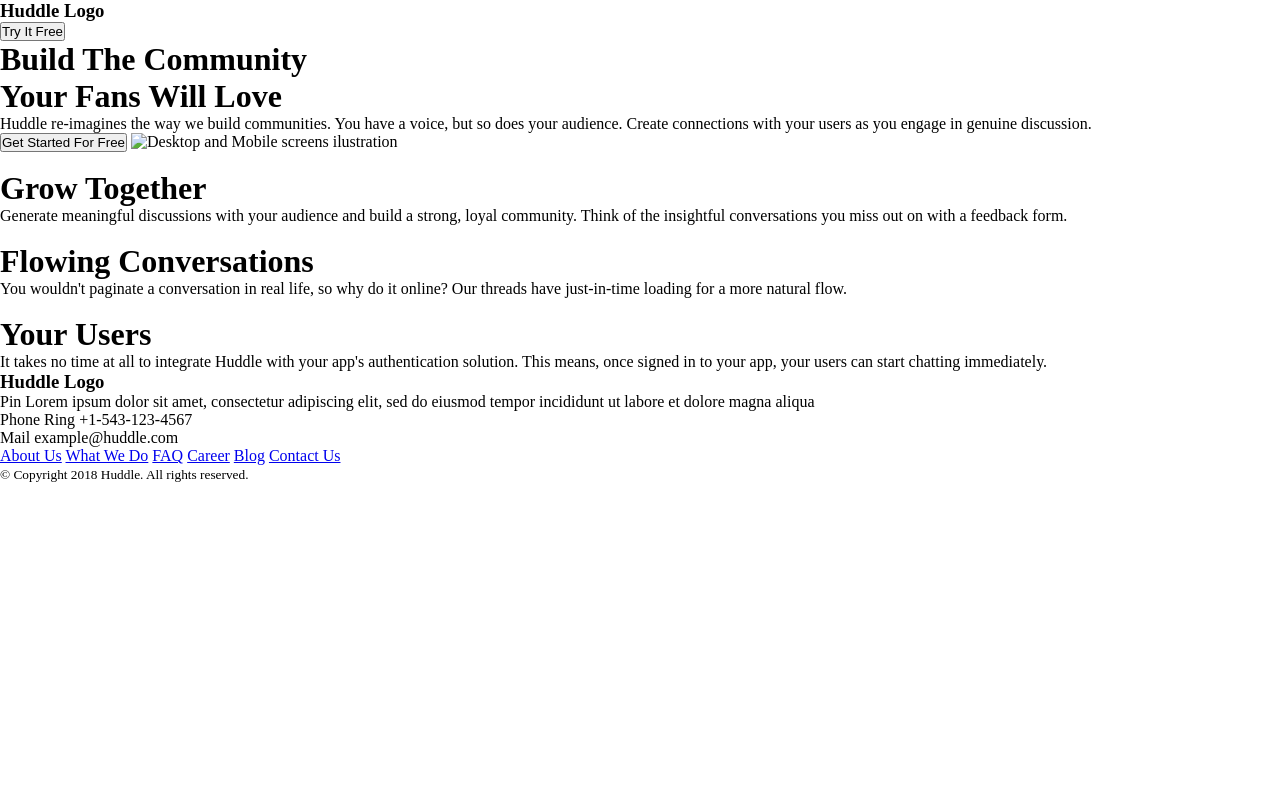
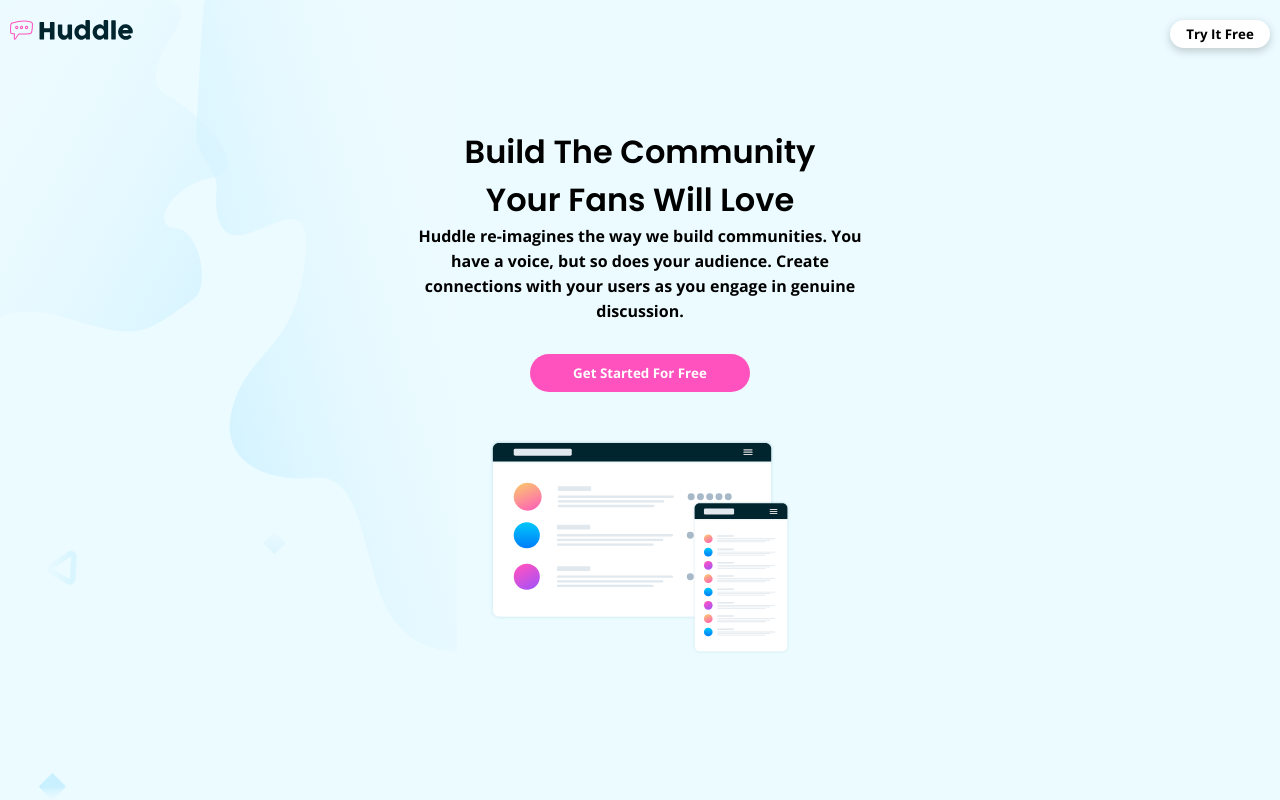
Before and after one commit to gustavofsa/huddle-landing-page, a plain HTML site: page index.html in a window 1280 px wide. Shown: the top 800 px of the page. Drawn offline with nearby package versions, Linux system fonts and the light colour scheme.

Commit message:
header style

```diff
--- a/index.html
+++ b/index.html
@@ -5,42 +5,71 @@
     <meta name="viewport" content="width=device-width, initial-scale=1.0" />
     <title>Huddle</title>
     <link rel="stylesheet" href="styles.css" />
+    <link
+      href="https://fonts.googleapis.com/css2?family=Poppins:wght@600&display=swap"
+      rel="stylesheet"
+    />
+    <link
+      href="https://fonts.googleapis.com/css2?family=Open+Sans:ital,wght@0,700;1,400&display=swap"
+      rel="stylesheet"
+    />
   </head>
   <body>
     <header class="header-container">
       <nav class="nav-container">
-        <h3>Huddle Logo</h1>
+        <img src="assets/logo.svg" alt="Huddle Logo" />
         <button class="btn-nav">Try It Free</button>
       </nav>
-      <h1>Build The Community</h1>
-      <h1>Your Fans Will Love</h1>
-      <p>Huddle re-imagines the way we build communities. You have a voice, but so does your audience. Create connections with your users as you engage in genuine discussion.</p>
-      <button>Get Started For Free</button>
-      <img src="" alt="Desktop and Mobile screens ilustration">
+      <div class="header-content">
+        <h1>Build The Community</h1>
+        <h1>Your Fans Will Love</h1>
+        <p>
+          Huddle re-imagines the way we build communities. You have a voice, but
+          so does your audience. Create connections with your users as you
+          engage in genuine discussion.
+        </p>
+        <button>Get Started For Free</button> <br />
+        <img
+          class="illustration"
+          src="assets/illustration-mockups.svg"
+          alt="Desktop and Mobile screens ilustration"
+        />
+      </div>
     </header>
     <main>
       <div class="card-container">
-        <img src="" alt="">
+        <img src="" alt="" />
         <h1>Grow Together</h1>
-        <p>Generate meaningful discussions with your audience and build a strong, loyal community. Think of the insightful conversations you miss out on with a feedback form.</p>
+        <p>
+          Generate meaningful discussions with your audience and build a strong,
+          loyal community. Think of the insightful conversations you miss out on
+          with a feedback form.
+        </p>
       </div>
       <div class="card-container">
-        <img src="" alt="">
+        <img src="" alt="" />
         <h1>Flowing Conversations</h1>
-        <p>You wouldn't paginate a conversation in real life, so why do it online? Our threads have just-in-time loading for a more natural flow.</p>
+        <p>
+          You wouldn't paginate a conversation in real life, so why do it
+          online? Our threads have just-in-time loading for a more natural flow.
+        </p>
       </div>
       <div class="card-container">
-        <img src="" alt="">
+        <img src="" alt="" />
         <h1>Your Users</h1>
-        <p>It takes no time at all to integrate Huddle with your app's authentication solution. This means, once signed in to your app, your users can start chatting immediately.</p>
+        <p>
+          It takes no time at all to integrate Huddle with your app's
+          authentication solution. This means, once signed in to your app, your
+          users can start chatting immediately.
+        </p>
       </div>
     </main>
     <footer>
       <h3>Huddle Logo</h3>
       <p>
         <span>Pin</span>
-        Lorem ipsum dolor sit amet, consectetur adipiscing elit, sed do eiusmod tempor
-        incididunt ut labore et dolore magna aliqua
+        Lorem ipsum dolor sit amet, consectetur adipiscing elit, sed do eiusmod
+        tempor incididunt ut labore et dolore magna aliqua
       </p>
 
       <p>
--- a/styles.css
+++ b/styles.css
@@ -1,5 +1,79 @@
+:root {
+  --primary-color: #ff52bf;
+  --cyan-color: #ebfbff;
+  --dark-cyan: #00252e;
+  --grayish-blue: #808d99;
+}
+
 * {
   margin: 0;
   padding: 0;
   box-sizing: border-box;
 }
+
+.header-container {
+  background: var(--cyan-color);
+  background-image: url("assets/bg-hero-mobile.svg");
+  background-repeat: no-repeat;
+  background-size: contain;
+  height: 100vh;
+  padding: 20px 10px 0 10px;
+}
+.nav-container {
+  display: flex;
+  justify-content: space-between;
+}
+
+.nav-container img {
+  height: 20px;
+}
+
+.nav-container button {
+  font-family: "Open Sans", sans-serif;
+  font-weight: 700;
+  width: 100px;
+  padding: 5px;
+  border-radius: 20px;
+  border: none;
+  background-color: #fff;
+  box-shadow: 0px 3px 10px 0px rgba(0, 0, 0, 0.2);
+  cursor: pointer;
+}
+
+.header-content {
+  height: 100vh;
+  display: flex;
+  flex-direction: column;
+  align-items: center;
+  text-align: center;
+  margin-top: 80px;
+}
+
+.header-content h1 {
+  font-family: "Poppins", sans-serif;
+  font-weight: 600;
+}
+
+.header-content p {
+  font-family: "Open Sans", sans-serif;
+  line-height: 25px;
+  max-width: 450px;
+}
+
+.header-content button {
+  margin-top: 30px;
+  width: 220px;
+  padding: 10px;
+  border-radius: 20px;
+  border: none;
+  background-color: var(--primary-color);
+  color: #fff;
+  font-family: "Open Sans", sans-serif;
+  font-weight: 700;
+  cursor: pointer;
+}
+
+.illustration {
+  margin-top: 30px;
+  width: 300px;
+}
```
Also changed, not shown: assets/bg-hero-mobile.svg (added), assets/illustration-mockups.svg (added), assets/logo.svg (added).
